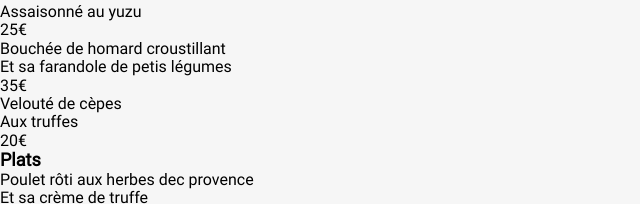
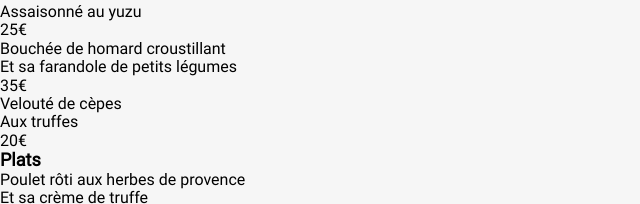
Before and after one commit to codeuse-83/OhMyFood-P3, a plain HTML site: page le-delice-des-sens.html in a window 1280 px wide. Shown: the part 406-610 px from the top of the page, 0-640 px from the left. Drawn offline with nearby package versions, Linux system fonts and the light colour scheme.

Commit message:
correction faute d'orthographe

```diff
--- a/le-delice-des-sens.html
+++ b/le-delice-des-sens.html
@@ -44,7 +44,7 @@
                   <div class="plate" id="case-2">
                     <div class="plate__name">
                       <span>Bouchée de homard croustillant</span>
-                      <p>Et sa farandole de petis légumes</p>
+                      <p>Et sa farandole de petits légumes</p>
                     </div>
                     <span class="plate__price">35€</span>
                   </div>
@@ -62,7 +62,7 @@
                   <h3>plats</h3>
                   <div class="plate" id="case-4">
                     <div class="plate__name">
-                      <span>Poulet rôti aux herbes dec provence</span>
+                      <span>Poulet rôti aux herbes de provence</span>
                       <p>Et sa crème de truffe</p>
                     </div>
                     <span class="plate__price">40€</span>
```
